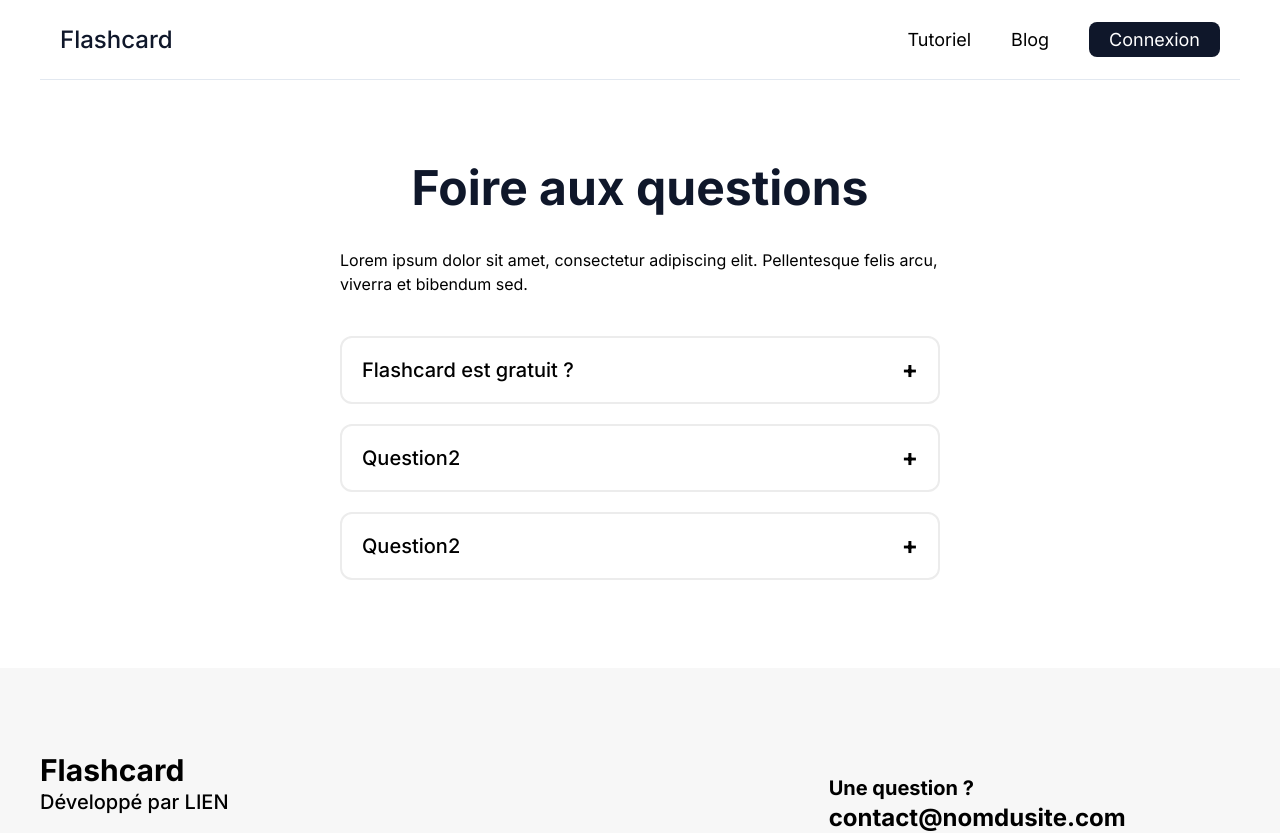
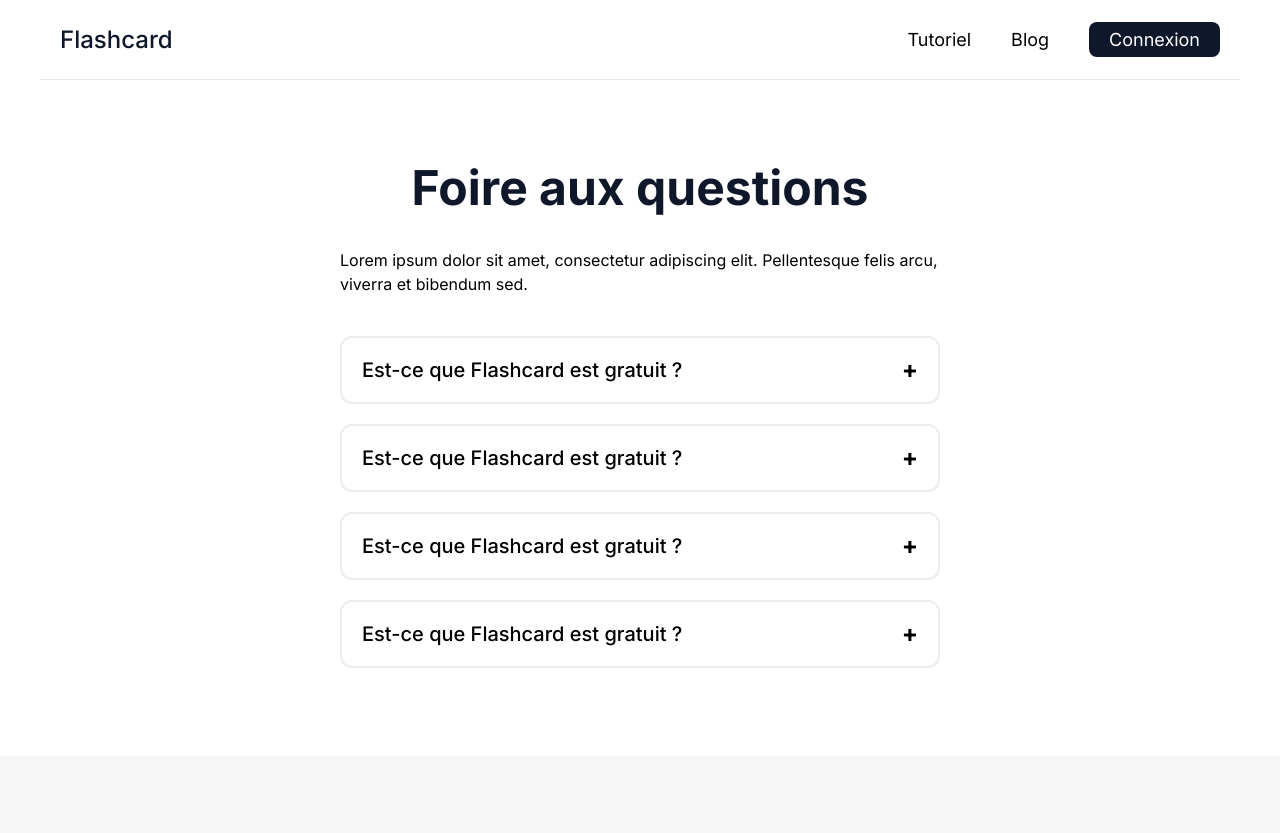
Before and after one commit to GenesisBlock2140/flashcard-fullstack, a Next.js app: page /faq in a window 1280 px wide. Shown: the top 833 px of the page. Built offline with nearby package versions, Linux system fonts and the light colour scheme; no server answers.

Commit message:
Refacto Button code, adding loading & not found for deck + opti /faq question.

```diff
--- /dev/null
+++ b/app/deck/[slug]/loading.tsx
@@ -0,0 +1,10 @@
+import loadingSvg from '@/public/svg/loading.svg'
+import Image from 'next/image'
+
+export default function DeckLoading () {
+  return(
+    <div className='my-20 lg:my-40'>
+      <Image src={loadingSvg} alt='Loading' width={100} className='block mx-auto animate-spin' />
+    </div>
+  )
+}
--- /dev/null
+++ b/app/deck/[slug]/not-found.tsx
@@ -0,0 +1,11 @@
+import { CustomNotFound } from "@/components/CustomNotFound";
+
+export default function NotFound() {
+
+  return (
+    <CustomNotFound
+      title="Impossible de trouver ce deck"
+      message="Ce deck est introuvable, peut être un mauvais URL ?"
+    />
+  )
+}
--- a/app/faq/page.tsx
+++ b/app/faq/page.tsx
@@ -1,5 +1,5 @@
 import { Question } from "@/components/Question";
-import dataQ from "@/utils/data/question.json"
+import { qData } from "@/utils/data/question"
 import { Metadata } from "next";
 
 export const metadata: Metadata = {
@@ -14,18 +14,9 @@
       <h1 className="text-4xl lg:text-[48px] font-bold text-dark text-center">Foire aux questions </h1>
       <p className="max-w-[600px] mx-auto my-10">Lorem ipsum dolor sit amet, consectetur adipiscing elit. Pellentesque felis arcu, viverra et bibendum sed.</p>
       <section>
-        <Question
-          question={dataQ.question}
-          answer={dataQ.res}
-        />
-        <Question
-          question={dataQ.question2}
-          answer={dataQ.res2}
-        />
-        <Question
-          question={dataQ.question2}
-          answer={dataQ.res2}
-        />
+        {qData.map((data, key) => {
+          return <Question question={data.question} answer={data.res} key={key} />
+        })}
       </section>
     </div>
   )
--- a/app/page.tsx
+++ b/app/page.tsx
@@ -19,8 +19,8 @@
           <p>Inscrivez-vous en moins de 10 secondes</p>
         </div>
         <div className="flex items-center justify-center gap-5 flex-wrap">
-          <ButtonLink text="Tutoriel" to={"/faq"} format="black" />
-          <ButtonLink text="Inscription" to={"/login"} format="bleu" />
+          <ButtonLink text="Tutoriel" to={"/faq"} color="white" />
+          <ButtonLink text="Inscription" to={"/login"} color="black" />
         </div>
       </section>
       <section className="text-center">
--- a/app/profil/page.tsx
+++ b/app/profil/page.tsx
@@ -33,13 +33,13 @@
   const session = await getServerSession(authOptions)
 
   if (!session) {
-    return redirect("/api/auth/signin")
+    return redirect("/login")
   }
 
   const userId = await getUserId(session)
 
   if (!userId) {
-    return redirect("/api/auth/signin")
+    return redirect("/login")
   }
 
   const userDeck = await getDecksForUser(userId.id)
@@ -55,9 +55,9 @@
         email={session.user?.email || ""}
         picture={session.user?.image || ""}
       />
-      <section className="text-center m-20">
-        <ButtonLink text="+ Créer un nouveau deck" to={"/"} format="bleu" />
-      </section>
+      <div className="text-center m-20">
+        <ButtonLink text="+ Créer un nouveau deck" to={"/deck/create"} color="black" />
+      </div>
       {userDeck.length === 0
       ? <DeckListEmpty />
       : <DeckList flashcards={userDeck}/>
--- a/components/Button/Button.tsx
+++ b/components/Button/Button.tsx
@@ -2,14 +2,18 @@
 
 interface IButton {
   text: string
+  bgColor: string
+  textColor: string
   icon?: string
   action: () => void
 }
 
-export const Button: FC<IButton> = ({text, icon, action}) => {
+export const Button: FC<IButton> = ({text, bgColor, textColor, icon, action}) => {
   return (
     <button
-      className='w-[140px] bg-primary text-white text-xl px-4 py-2 rounded-full'
+      className={`w-[140px] text-xl px-4 py-2 rounded-lg
+      bg-${bgColor}
+      text-${textColor}`}
       onClick={action}
     >
       {text}
--- a/components/Button/ButtonLink.tsx
+++ b/components/Button/ButtonLink.tsx
@@ -3,19 +3,23 @@
 
 interface IButtonLink {
   text: string
+  color: string
   to: string
-  format: string
 }
 
-export const ButtonLink: FC<IButtonLink> = ({text, to, format}) => {
+const colors = {
+  black: 'bg-dark text-white hover:bg-white hover:text-dark',
+  white: 'bg-white text-dark hover:bg-dark hover:text-white'
+}
 
-  const btnFormat = format === "bleu" ? "bg-dark text-white h-[50px] py-3 border-[3px] border-dark" : "bg-white border-[3px] border-dark text-dark py-[9px]"
-  const btnFormatHover = format === "bleu" ? "hover:bg-white hover:text-dark" : "hover:bg-dark hover:text-white"
+export const ButtonLink: FC<IButtonLink> = ({text, color, to}) => {
+
+  let colorClasses = color === 'black' ? colors['black'] : colors['white']
 
   return (
     <Link
       href={to}
-      className={`w-[150px] h-[50px] text-[18px] font-bold rounded-lg px-5 py-[9px] ${btnFormat} ${btnFormatHover} transition ease-in-out duration-500`}>
+      className={`w-[150px] h-[50px] text-[18px] font-bold ${colorClasses} border-[3px] border-dark rounded-lg px-5 py-[9px] transition ease-in-out duration-500`}>
       {text}
     </Link>
   )
--- /dev/null
+++ b/components/CustomNotFound.tsx
@@ -0,0 +1,18 @@
+import Image from 'next/image'
+import { FC } from 'react'
+import map from '../public/svg/map.svg'
+
+interface ICustomNotFound {
+  title: string
+  message: string
+}
+
+export const CustomNotFound: FC<ICustomNotFound> = ({ title, message}) => {
+  return (
+    <div className='text-center text-dark my-40'>
+      <Image src={map} alt='map' width={80} className='block mx-auto m-3' />
+      <p className='text-3xl font-medium'>{title}</p>
+      <p className='text-xl text-light-gray'>{message}</p>
+    </div>
+  )
+}
--- a/components/DeckView.tsx
+++ b/components/DeckView.tsx
@@ -39,8 +39,8 @@
         textVerso={flashcards[currentFlashcard].textVerso}
       />
       <div className="flex justify-center gap-2 my-5">
-        <Button text="Precedent" action={handlePreviousFlashcard} />
-        <Button text="Suivant" action={handleNextFlashcard} />
+        <Button text="Precedent" action={handlePreviousFlashcard} bgColor='dark' textColor='white'/>
+        <Button text="Suivant" action={handleNextFlashcard} bgColor='dark' textColor='white'/>
       </div>
       <p className='text-xl'>
         {`${currentFlashcard + 1} / ${flashcards.length}`}
--- /dev/null
+++ b/utils/data/question.ts
@@ -0,0 +1,20 @@
+// Data for /faq page
+
+export const qData = [
+  {
+    question: "Est-ce que Flashcard est gratuit ?",
+    res: "Oui, flashcard est en service totalement gratuit et open source."
+  },
+  {
+    question: "Est-ce que Flashcard est gratuit ?",
+    res: "Oui, flashcard est en service totalement gratuit et open source."
+  },
+  {
+    question: "Est-ce que Flashcard est gratuit ?",
+    res: "Oui, flashcard est en service totalement gratuit et open source."
+  },
+  {
+    question: "Est-ce que Flashcard est gratuit ?",
+    res: "Oui, flashcard est en service totalement gratuit et open source."
+  }
+]
```
Also changed, not shown: public/svg/loading.svg (added), public/svg/map.svg (added).
